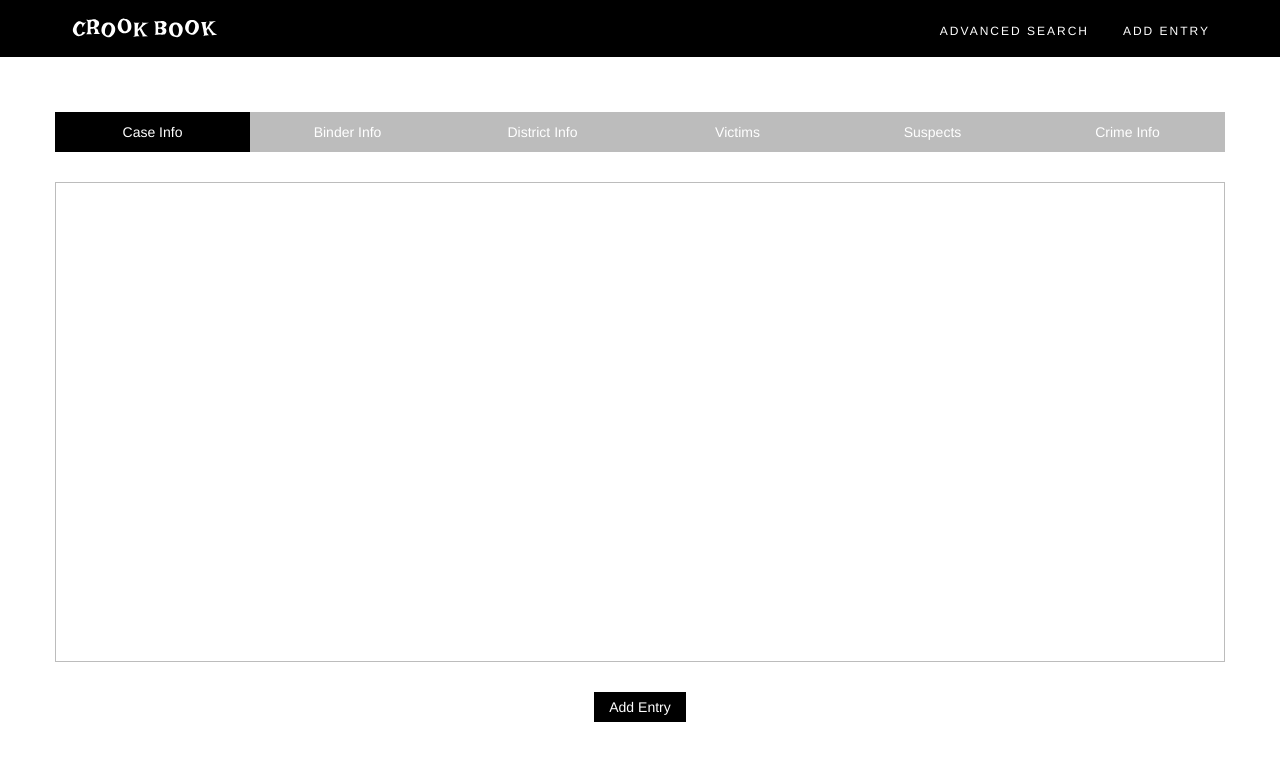
After one commit to evanhessler/CrookBook, a Django app: page /add in a window 1280 px wide. The commit adds this page. Shown: the top 761 px of the page. Run offline with Django 3.2, Linux system fonts and the light colour scheme; some libraries are stand-ins or nearby versions.

Commit message:
add missing pages

```diff
--- a/cases/static/styles/homepage.css
+++ b/cases/static/css/styles.css
@@ -105,6 +105,8 @@ input[type="submit"]:hover {
   padding-bottom: 5px;
   padding-left: 15px;
   padding-right: 15px;
+  margin-top: 10px;
+  margin-bottom: 10px;
 }
 
 input[type="text"] {
@@ -121,6 +123,52 @@ input[type="text"] {
 }
 
 .database-table {
-  height: 500px;
+  height: 60vh;
   overflow-y: scroll;
 }
+
+.add-entry-nav {
+  display: inline;
+}
+
+#add-entry-nav div {
+  background: #bcbcbc;
+  border-top: 10px solid #bcbcbc;
+  border-bottom: 10px solid #bcbcbc;
+  color: white;
+}
+
+#add-entry-nav .nav-selected {
+  background: black;
+  border-top: 10px solid black;
+  border-bottom: 10px solid black;
+  color: white;
+}
+
+#add-entry-nav div:hover {
+  background: #999999;
+  border-top: 10px solid #999999;
+  border-bottom: 10px solid #999999;
+  color: white;
+}
+
+#add-entry-nav .nav-selected:hover {
+  background: black;
+  border-top: 10px solid black;
+  border-bottom: 10px solid black;
+  color: white;
+}
+
+.add-entry-block {
+  border: 1px solid #bcbcbc;
+  height: 60vh;
+  margin-top: 30px;
+  margin-left: -15px;
+  margin-right: -15px;
+  overflow: scroll;
+  display: none;
+}
+
+.block-selected {
+  display: block;
+}
--- /dev/null
+++ b/cases/static/javascript/styles.js
@@ -0,0 +1,3 @@
+$(document).ready(function () {
+	console.log("HERE")
+}
--- /dev/null
+++ b/cases/templates/add-entry.html
@@ -0,0 +1,43 @@
+{% extends 'snippets/base.html'%}
+  {% block content %}
+  <div class="container page-content">
+    <div id="add-entry-nav" class="row">
+      <center>
+        <div class="col-xs-2 nav-selected" id="case-info-button">
+          Case Info
+        </div>
+        <div class="col-xs-2" id="binder-info-button">
+          Binder Info
+        </div>
+        <div class="col-xs-2" id="district-info-button">
+          District Info
+        </div>
+        <div class="col-xs-2" id="victims-info-button">
+          Victims
+        </div>
+        <div class="col-xs-2" id="suspects-info-button">
+          Suspects
+        </div>
+        <div class="col-xs-2" id="crime-info-button">
+          Crime Info
+        </div>
+      </center>
+    </div>
+    <div class="add-entry-block block-selected" id="case-info-entry">
+    </div>
+    <div class="add-entry-block" id="case-info-entry">
+    </div>
+    <div class="add-entry-block" id="case-info-entry">
+    </div>
+    <div class="add-entry-block" id="case-info-entry">
+    </div>
+    <div class="add-entry-block" id="case-info-entry">
+    </div>
+    <div class="add-entry-block" id="case-info-entry">
+    </div>
+    <br>
+    <center>
+      <div class="button inline-block">Add Entry</div>
+    </center>
+  </div>
+  {% endblock %}
--- a/cases/templates/snippets/base.html
+++ b/cases/templates/snippets/base.html
@@ -11,11 +11,11 @@
     <div class="container">
       <div class="row">
         <div class="col-xs-4">
-          <a class="anchor-pts"><img src="{% static "images/logo.svg" %}" width="150px"></a>
+          <a class="anchor-pts" href="/"><img src="{% static "images/logo.svg" %}" width="150px"></a>
         </div>
         <div class="col-xs-8 alignment navlinks">
-          <a class="anchor-pts">Advanced Search</a>
-          <a class="anchor-pts">Add Entry</a>
+          <a class="anchor-pts" href="advancedSearch">Advanced Search</a>
+          <a class="anchor-pts" href="/add">Add Entry</a>
         </div>
       </div>
     </div>
--- a/cases/templates/snippets/css.html
+++ b/cases/templates/snippets/css.html
@@ -1,6 +1,6 @@
 {% load static %}
 <!-- Styles -->
 <!-- Latest compiled and minified CSS -->
-<link rel="stylesheet" href="{% static "styles/homepage.css" %}">
-<link rel="stylesheet" href= "{% static "styles/bootstrap.min.css" %}" type="text/css">
+<link rel="stylesheet" href="{% static "css/styles.css" %}">
+<link rel="stylesheet" href= "{% static "css/bootstrap.min.css" %}" type="text/css">
 <link href="https://fonts.googleapis.com/css?family=Space+Mono" rel="stylesheet">
--- a/cases/templates/snippets/js.html
+++ b/cases/templates/snippets/js.html
@@ -1,4 +1,5 @@
+{% load static %}
+
 <!-- jQuery -->
 <script src="https://cdnjs.cloudflare.com/ajax/libs/jquery/3.2.1/jquery.min.js"></script>
-<!-- Latest compiled and minified JavaScript -->
-<script src="https://maxcdn.bootstrapcdn.com/bootstrap/3.3.7/js/bootstrap.min.js" integrity="sha384-Tc5IQib027qvyjSMfHjOMaLkfuWVxZxUPnCJA7l2mCWNIpG9mGCD8wGNIcPD7Txa" crossorigin="anonymous"></script>
+<script src="{% static "javascript/styles.js" %}"
--- a/cases/urls.py
+++ b/cases/urls.py
@@ -4,5 +4,7 @@ from . import views
 
 urlpatterns = [
     url(r'^$', views.homepage, name='homepage'),
+    url(r'add', views.add_entry, name='add_entry'),
+    url(r'advancedSearch', views.advanced_search, name='add_entry'),
     url(r'office/(?P<district_id>[0-9]+)/', views.district_detail, name='district_detail'),
 ]
--- a/cases/views.py
+++ b/cases/views.py
@@ -5,6 +5,12 @@ from .models import District
 def homepage(request):
     return render(request, 'homepage.html', {})
 
+def add_entry(request):
+    return render(request, 'add-entry.html', {})
+
+def advanced_search(request):
+    return render(request, 'advanced-search.html', {})
+
 def district_detail(request, district_id):
     office = get_object_or_404(District, id=district_id)
     return render(request, 'district/detail.html', {'district': district})
```
Also changed, not shown: cases/templates/advanced-search.html (added, +43 -0 lines), cases/templates/homepage.html (+61 -1 lines), cases/static/css/bootstrap.min.css (renamed from cases/static/styles/bootstrap.min.css).
